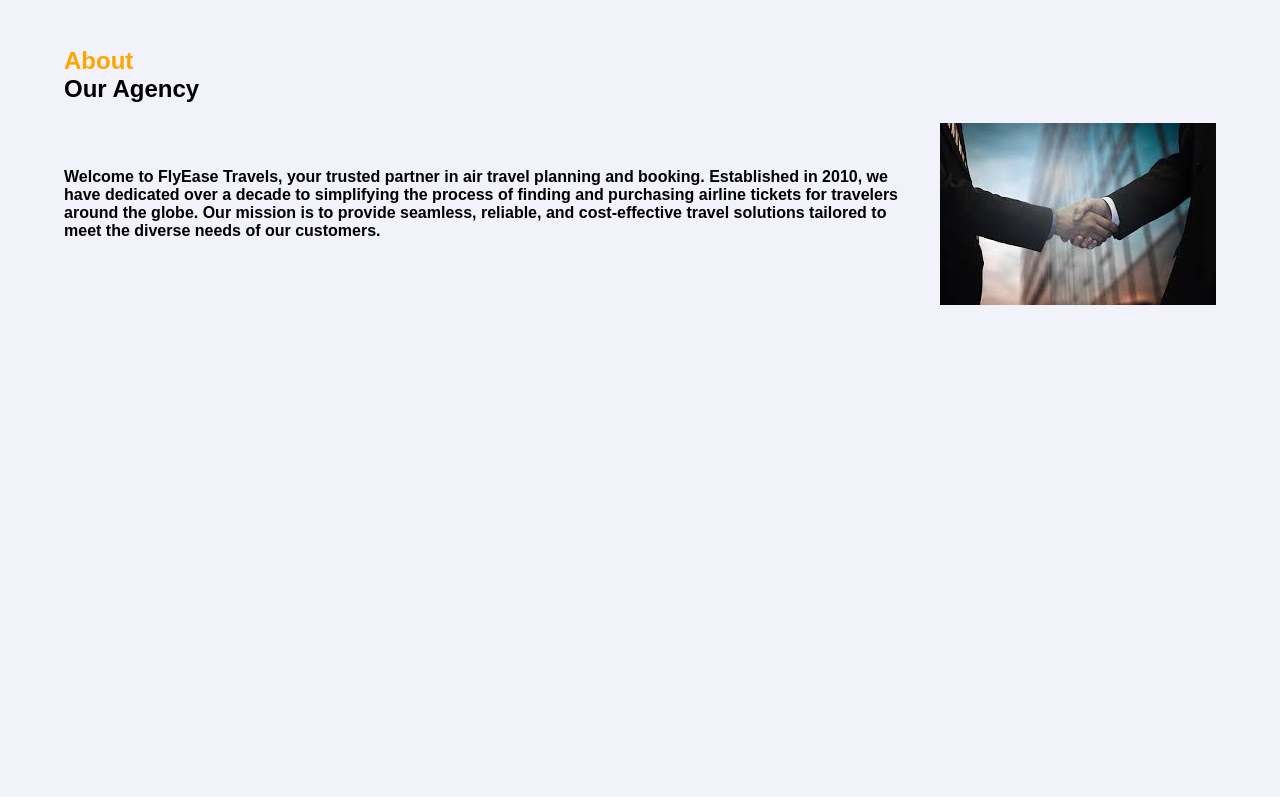
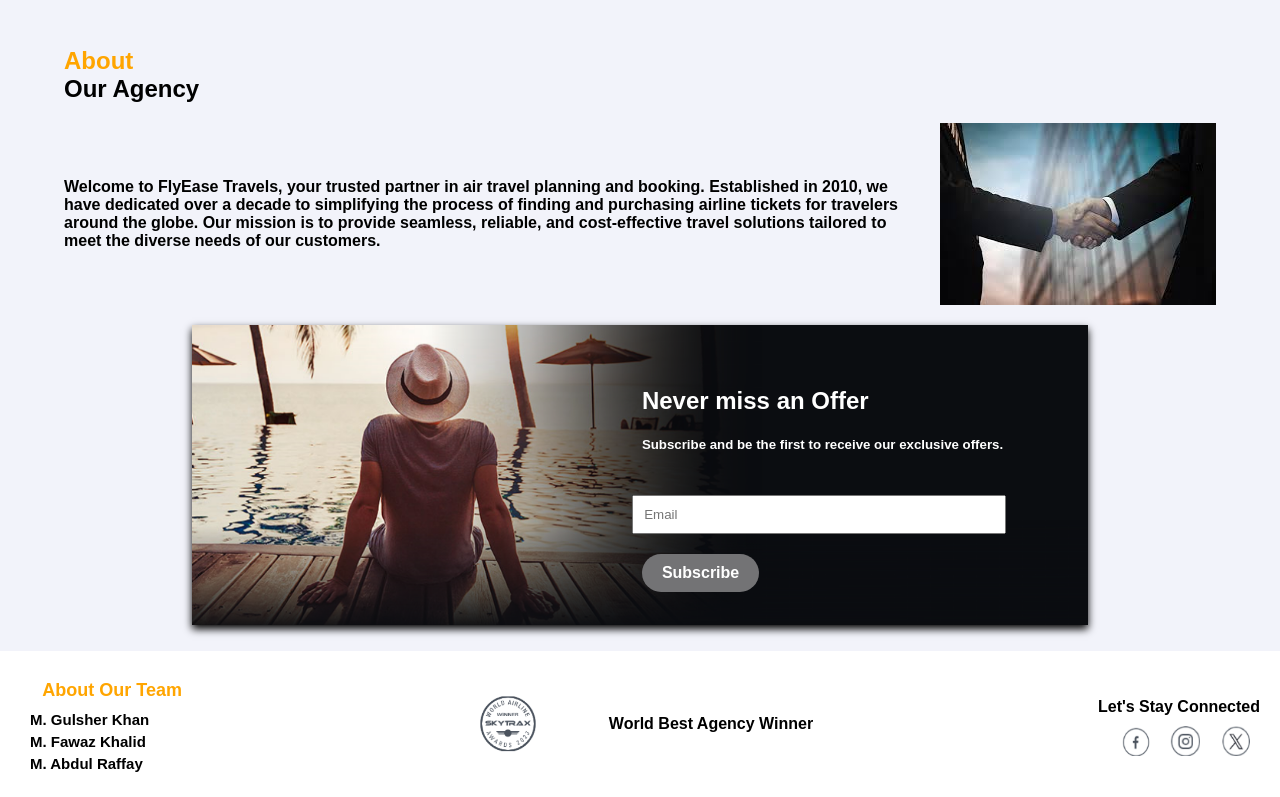
Before and after one commit to JordanWarlock/AirlineSystem, a React (Create React App) app in the folder frontend/: page / in a window 1280 px wide. Shown: the part 1716-2513 px from the top of the page. Before the commit the page ends 2021 px from the top, so only its background shows below. Built offline with nearby package versions, Linux system fonts and the light colour scheme; no server answers.

Commit message:
added email functionality in home page and also implemented it in backend

```diff
--- /dev/null
+++ b/frontend/src/Components/HomeEmail.jsx
@@ -0,0 +1,56 @@
+import React, { useState } from "react";
+import image from "../Pictures/email.png";
+import "../css/HomeEmail.css"; // Make sure to import the CSS file
+import axios from "axios";
+
+const HomeEmail = () => {
+  const [email, setEmail] = useState("");
+  const [emailError, setEmailError] = useState("");
+  const [generalError, setGeneralError] = useState("");
+
+  const handleSubmit = async (e) => {
+    e.preventDefault();
+
+    const emailData = { email: email };
+
+    try {
+      const response = await axios.post("http://localhost:5000/api/email", emailData);
+      setGeneralError("");
+       alert("Email successfully added!");
+    } catch (error) {
+      if (error.response && error.response.status === 400) {
+        setEmailError("Email already registered");
+      } else {
+        setGeneralError("Error registering email");
+      }
+    }
+  };
+
+  return (
+    <div className="header-container">
+      <header className="header-background" style={{ backgroundImage: `url(${image})` }}>
+        <div className="header-content">
+          <h2>Never miss an Offer</h2>
+          <h5>Subscribe and be the first to receive our exclusive offers.</h5>
+          <form onSubmit={handleSubmit}>
+            <input
+              type="email"
+              placeholder="Email"
+              value={email}
+              onChange={(e) => {
+                setEmail(e.target.value);
+                setEmailError("");
+              }}
+              required
+            />
+            {emailError && <p className="error">{emailError}</p>}
+            <button>Subscribe</button>
+          </form>
+          {generalError && <p className="error">{generalError}</p>}
+        </div>
+      </header>
+    </div>
+  );
+};
+
+export default HomeEmail;
--- a/frontend/src/Pages/HomePage.jsx
+++ b/frontend/src/Pages/HomePage.jsx
@@ -5,6 +5,9 @@ import SignUpImage from "../Pictures/signup.jpg"
 import BookingPage from "../Pages/BookingPage"
 import MainPageComponent from "../Components/MainPageComponent";
 import AgencyInfo from "../Components/AgencyInfo";
+import HomeEmail from "../Components/HomeEmail";
+import Footer from "../Components/Footer"
+
 
 const HomePage = () => {
   return (
@@ -13,6 +16,8 @@ const HomePage = () => {
       <BookingPage/>
       <MainPageComponent/>
       <AgencyInfo/>
+      <HomeEmail/>
+      <Footer/>
     </div>
   );
 };
--- a/frontend/src/Pages/SignUpPage.jsx
+++ b/frontend/src/Pages/SignUpPage.jsx
@@ -82,7 +82,6 @@ const [generalError, setGeneralError] = useState("");
             }}
             required
           />
-          {emailError && <p className="error">{emailError}</p>}
           <input
             type="number"
             placeholder="Age"
--- a/frontend/src/css/AgencyInfo.css
+++ b/frontend/src/css/AgencyInfo.css
@@ -26,4 +26,5 @@ h4 {
     width: 400px;
     height: auto;
     padding-right: 5%;
+    padding-bottom: 20px;
 }
--- /dev/null
+++ b/frontend/src/css/HomeEmail.css
@@ -0,0 +1,66 @@
+.header-container {
+    position: relative;
+    width: 70%;
+    margin: auto;
+    padding-bottom: 2%;
+}
+
+.header-background {
+    background-size: cover;
+    height: 300px;
+    position: relative;
+    display: flex;
+    justify-content: center;
+
+}
+
+.header-content {
+    position: absolute;
+    top: 50%;
+    left: 70%;
+    transform: translate(-50%, -50%);
+    color: white;
+}
+
+.header-content h1 {
+    margin: 0 0 10px 0;
+}
+
+.header-content h5{
+    padding-left:5%;
+}
+
+.header-content input[type="email"] {
+    padding: 10px;
+    margin: 20px 10px;
+    width: 350px;
+
+}
+
+.header-content button {
+    background-color: #737375;
+        color: white;
+        border: none;
+        border-radius: 50px;
+        padding: 10px 20px;
+        font-size: 16px;
+        margin-left:5%;
+        cursor: pointer;
+        text-align: center;
+        text-decoration: none;
+        display: inline-block;
+        transition: background-color 0.3s ease;
+}
+.header-content button {
+    text-decoration: none;
+    color: white;
+    font-weight: bold;
+}
+
+.header-content button:hover {
+    color: black;
+}
+
+.header-content button:hover {
+    background-color: #f9f9fa;
+}
```
Also changed, not shown: frontend/src/Pictures/email.png (added), 1 other file (tests, documents, lock files or other folders).
